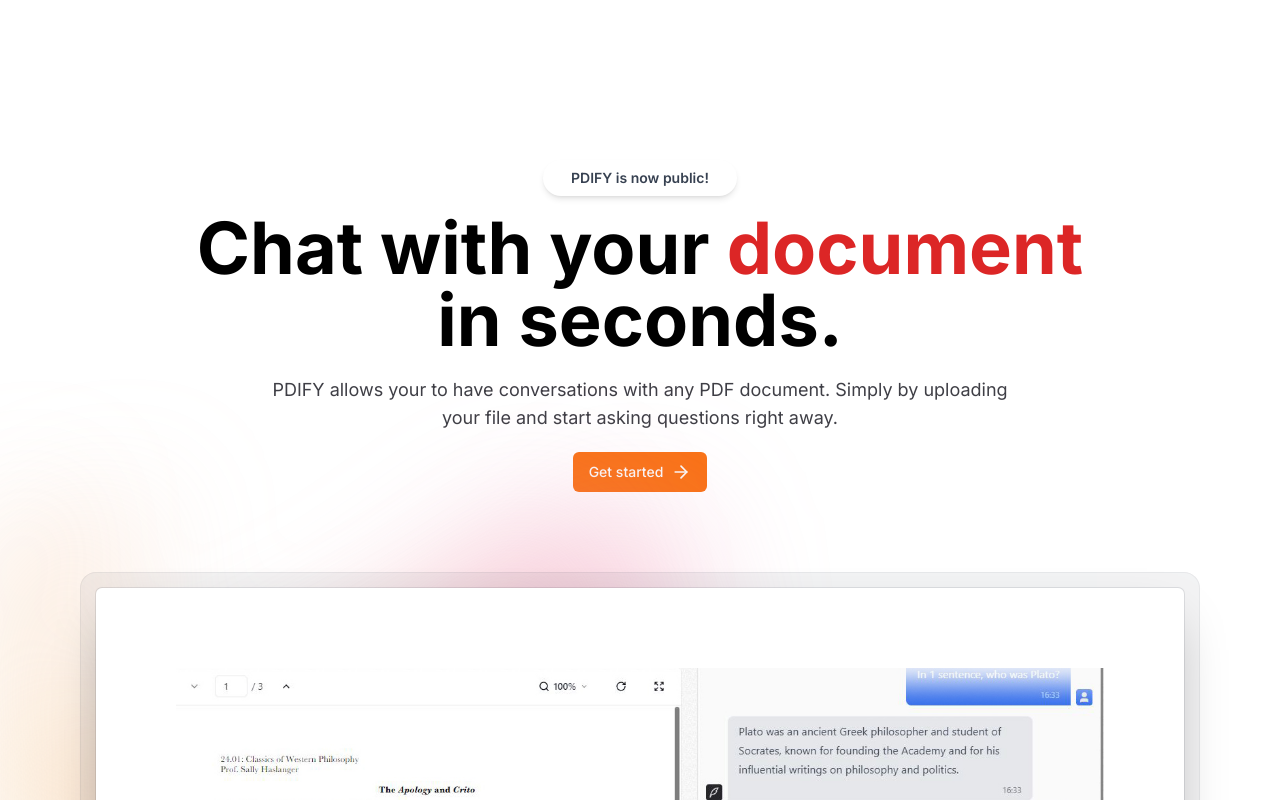
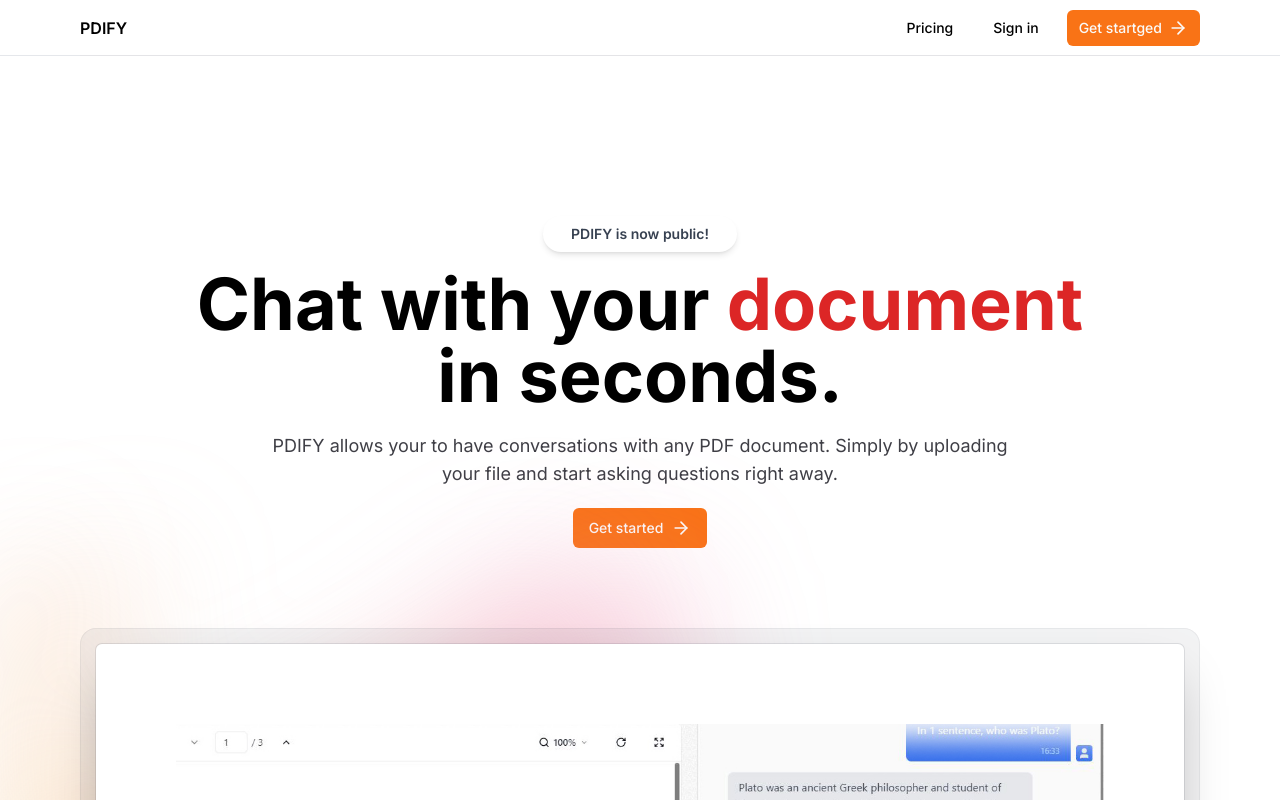
Before and after one commit to kwaichanz/PDIFY, a Next.js app: page / in a window 1280 px wide. Shown: the top 800 px of the page. Built offline with nearby package versions, Linux system fonts and the light colour scheme.

Commit message:
Update register and sign in with kindeauth

```diff
--- a/package.json
+++ b/package.json
@@ -9,6 +9,7 @@
     "lint": "next lint"
   },
   "dependencies": {
+    "@kinde-oss/kinde-auth-nextjs": "^2.0.9",
     "@radix-ui/react-slot": "^1.0.2",
     "@tailwindcss/typography": "^0.5.10",
     "class-variance-authority": "^0.7.0",
--- /dev/null
+++ b/src/app/api/auth/[kindeAuth]/route.ts
@@ -0,0 +1,7 @@
+import {handleAuth} from "@kinde-oss/kinde-auth-nextjs/server";
+import { NextRequest } from "next/server";
+
+export async function GET(request: NextRequest, {params}: any) {
+	const endpoint = params.kindeAuth;
+	return handleAuth(request, endpoint);
+}
--- /dev/null
+++ b/src/app/components/Navbar.tsx
@@ -0,0 +1,55 @@
+import { FC } from "react";
+import MaxWidthWrapper from "./MaxWidthWrapper";
+import Link from "next/link";
+import { buttonVariants } from "@/components/ui/button";
+import { LoginLink, RegisterLink } from "@kinde-oss/kinde-auth-nextjs/server";
+import { ArrowRight } from "lucide-react";
+
+interface NavbarProps {}
+
+const Navbar: FC<NavbarProps> = () => {
+  return (
+    <nav className="sticky h-14 inset-x-0 top-0 z-30 w-full border-b border-gray-200 bg-white/75 backdrop-blur-lg transition-all">
+      <MaxWidthWrapper>
+        <div className="flex h-14 items-center justify-between border-b border-zinc-200">
+          <Link href="/" className="flex z-40 font-semibold">
+            <span>PDIFY</span>
+          </Link>
+
+          {/* todo: Add mobile navbar here */}
+
+          <div className="hidden items-center space-x-4 sm:flex">
+            <>
+              <Link
+                href="pricing"
+                className={buttonVariants({
+                  variant: "ghost",
+                  size: "sm",
+                })}
+              >
+                Pricing
+              </Link>
+              <LoginLink
+                className={buttonVariants({
+                  variant: "ghost",
+                  size: "sm",
+                })}
+              >
+                Sign in
+              </LoginLink>
+              <RegisterLink
+                className={buttonVariants({
+                  size: "sm",
+                })}
+              >
+                Get startged <ArrowRight className="ml-1.5 h-5 w-5" />
+              </RegisterLink>
+            </>
+          </div>
+        </div>
+      </MaxWidthWrapper>
+    </nav>
+  );
+};
+
+export default Navbar;
--- a/src/app/layout.tsx
+++ b/src/app/layout.tsx
@@ -2,6 +2,7 @@
 import { Inter } from "next/font/google";
 import "./globals.css";
 import { cn } from "./lib/utils";
+import Navbar from "./components/Navbar";
 
 const inter = Inter({ subsets: ["latin"] });
 
@@ -23,6 +24,7 @@
           inter.className
         )}
       >
+        <Navbar/>
         {children}
       </body>
     </html>
```
Also changed, not shown: 2 other files (tests, documents, lock files or other folders).
